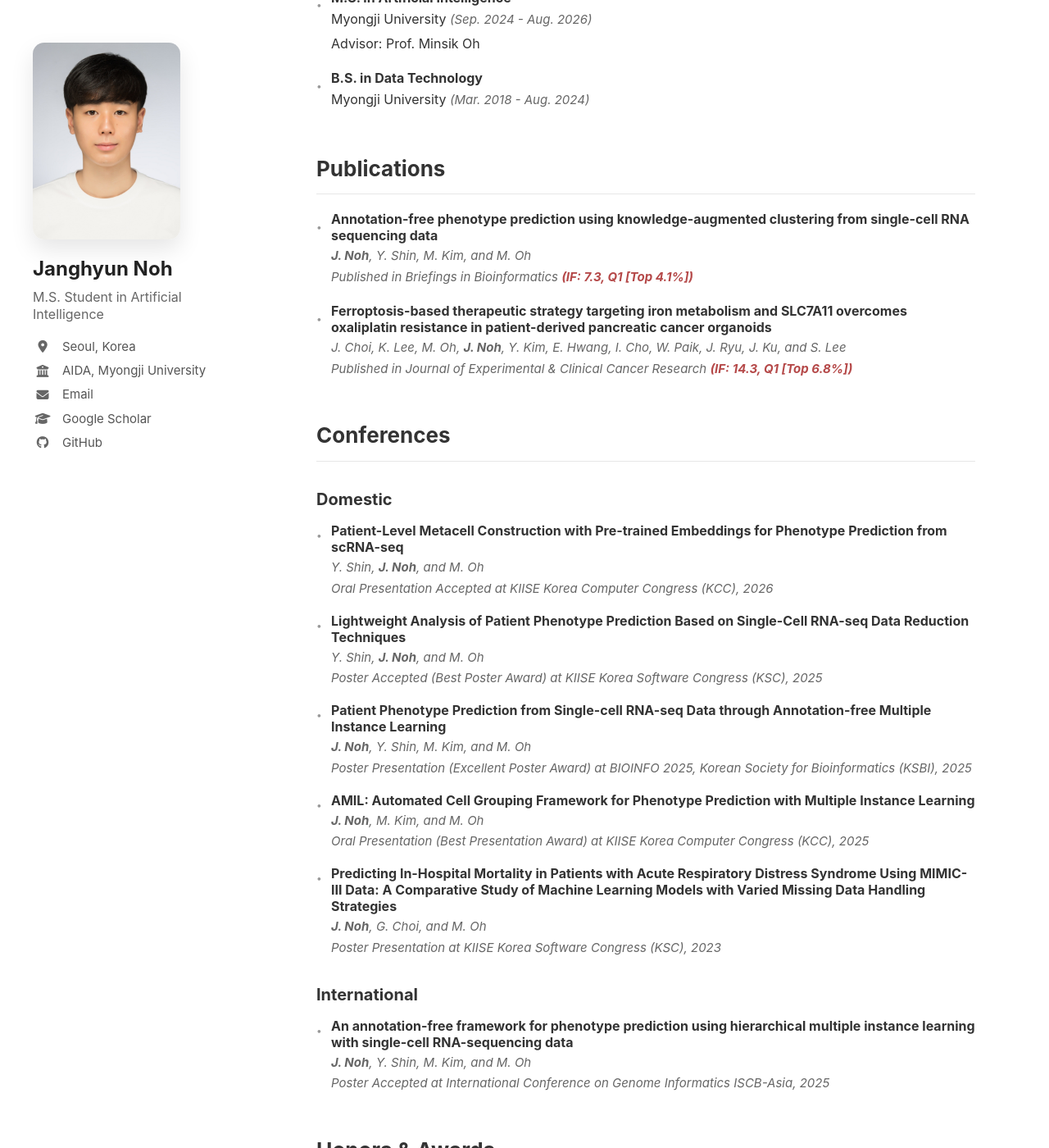
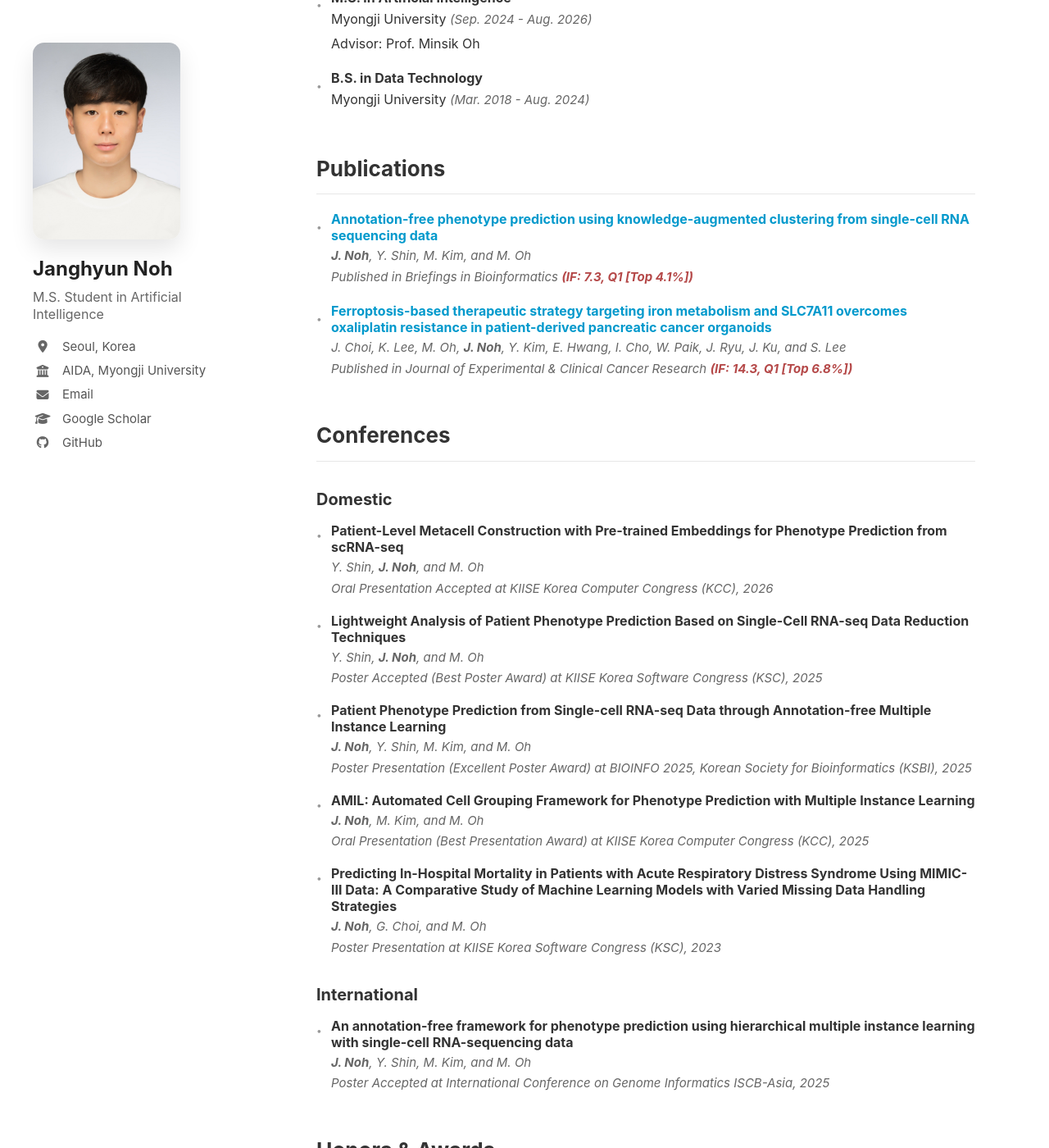
Before and after one commit to janghyunnoh/janghyunnoh.github.io, a Jekyll site: the page built from index.md, in a window 1280 px wide and 1400 px high, scrolled down 405 px. Shown: the whole window at 82% size. Built offline with Jekyll 4.4.1, drawn with Linux system fonts in a browser that asks for light colours.

Commit message:
Update profile.css

```diff
--- a/assets/css/profile.css
+++ b/assets/css/profile.css
@@ -169,6 +169,10 @@ body {
     top: 0.8em;
     color: #999;
     font-size: 12px;
+}
+
+.main-content .section-list > li > a > strong {
+    color: #0099cc;
 }
 
 .main-content .section-list > li strong {
```
